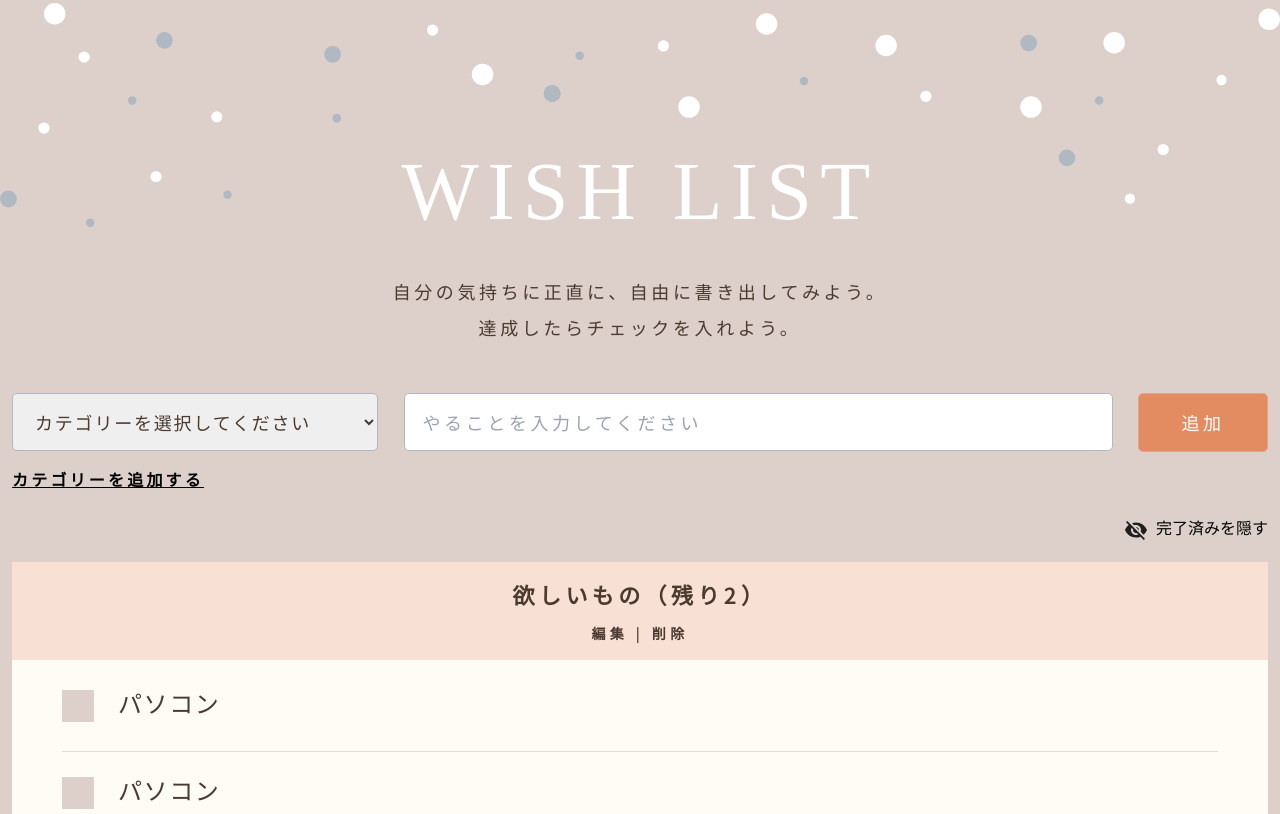
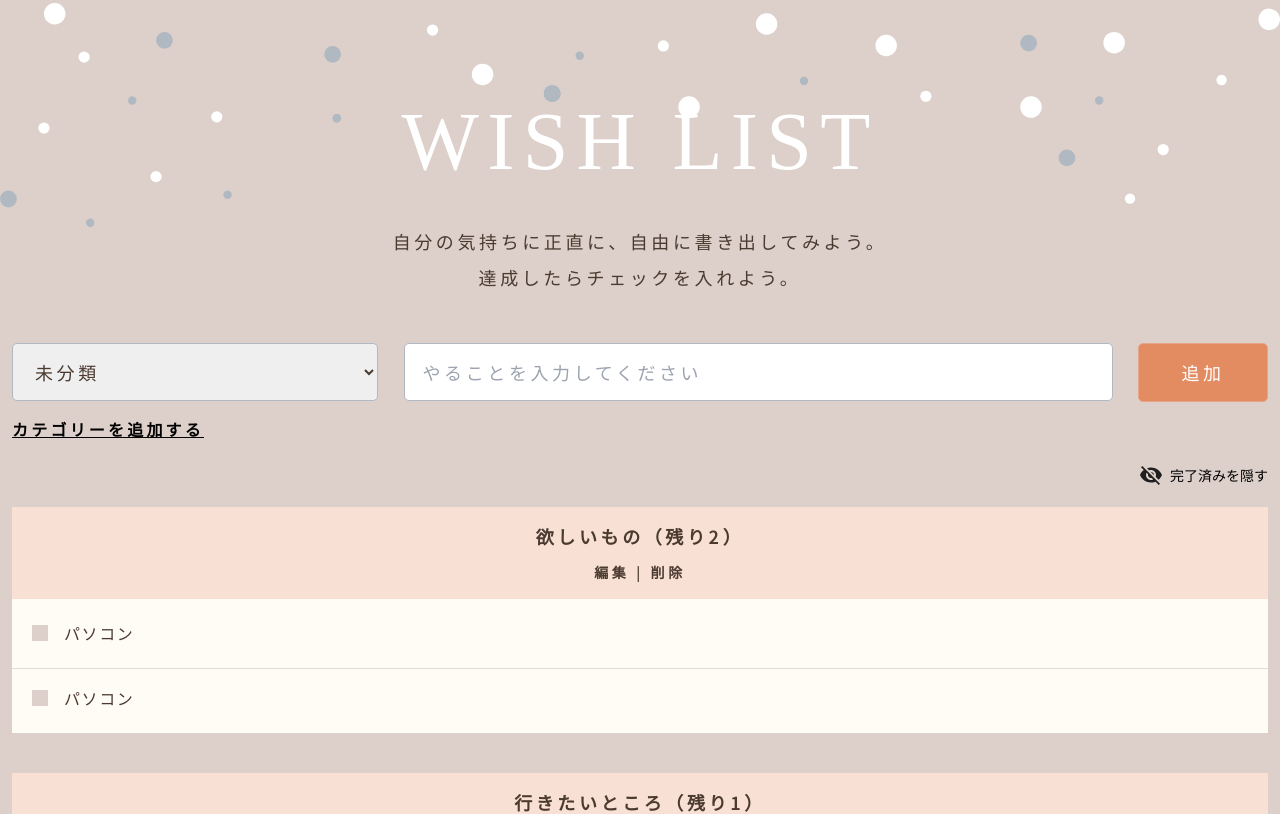
Before and after one commit to ayaoriko/react-todo-list, a React (Create React App) app: page / in a window 1280 px wide. Shown: the top 814 px of the page. Built offline with nearby package versions, Linux system fonts and the light colour scheme.

Commit message:
リスト追加時・チェックボックス選択時のアニメーションを追加

```diff
--- a/package.json
+++ b/package.json
@@ -11,6 +11,7 @@
     "react": "^19.1.1",
     "react-dom": "^19.1.1",
     "react-scripts": "5.0.1",
+    "react-transition-group": "^4.4.5",
     "web-vitals": "^2.1.4"
   },
   "scripts": {
--- a/src/App.js
+++ b/src/App.js
@@ -1,4 +1,4 @@
-import { useState } from 'react';
+import { useState,useEffect,useRef,createRef } from 'react';
 
 import Header from './components/Header';
 import TodoForm from './components/TodoForm';
@@ -7,10 +7,23 @@ import Footer from './components/Footer';
 
 import initialTodos from "./data/TodoList.json";
 import initialCategoryList from "./data/TodoCategory.json";
+
 export default function App() {
+  // チェックの有無を管理するために、initialTodosの配列にisCheck: falseを追加する
+  // useStateのtodosは「データとしてのTodoリスト」
+  const [todos,setTodos] = useState(initialTodos.map(todo => ({ ...todo,isCheck: false })));
 
-  // チェックの有無を管理するために、initialTodosの配列にisCheck: falseを追加する
-  const [todos,setTodos] = useState(initialTodos.map(todo => ({ ...todo,isCheck: false })));
+  // todoRefsはDOM要素としてのTodoリスト」
+  // 最初の1回しかアニメーションが効かない問題を解決するために、useRef({})で作ったtodoRefsに一度作ったrefを保存しておくことで、毎回新しいrefが作られないようにする
+  // todoRefsはあくまで「どのDOM要素がどのtodoに対応しているか」を管理するための対応表で、画面に表示する内容とは別物
+  const todoRefs = useRef({});
+
+  // refがなければ作る
+  todos.forEach(todo => {
+    if (!todoRefs.current[todo.id]) {
+      todoRefs.current[todo.id] = createRef();
+    }
+  });
 
   /** 1行で書くと
    * const allCategories = Array.from(new Set(initialTodos.map(todo => todo.category)));
@@ -21,12 +34,27 @@ export default function App() {
   /** Array.from(...) で もう一度「配列として扱える形」に戻す **/
   // allCategories = Array.from(new Set(allCategories));
   const [categoryList,setCategoryList] = useState(initialCategoryList);
+  // 追加したTodoのIDを保存するstate
+  const [lastAddedId,setLastAddedId] = useState(null);
+
+  // これを使って、追加したTodoまでスクロールする
+  // useRef(null)で初期化したlastAddedRef
+  // <li ref={lastAddedRef}>のようにHTML上で指定することで、
+  // liをDOMに配置した瞬間にlastAddedRef.currentにそのDOM要素が入ります。
+  const lastAddedRef = useRef(null);
+  // useEffectはlastAddedIdが変わるたびに実行されるので、
+  useEffect(() => {
+    // 新しいアイテムが追加されてlastAddedIdが更新されるとscrollIntoViewが走って追加したアイテムまでスムーズにスクロールする
+    if (lastAddedRef.current) {
+      lastAddedRef.current.scrollIntoView({ behavior: "smooth",block: "center" });
+    }
+  },[lastAddedId]);
 
   return (
     <div className="root-inner">
       <Header />
-      <TodoForm todos={todos} setTodos={setTodos} categoryList={categoryList} setCategoryList={setCategoryList} />
-      <TodoList todos={todos} setTodos={setTodos} categoryList={categoryList} setCategoryList={setCategoryList} />
+      <TodoForm todos={todos} setTodos={setTodos} categoryList={categoryList} setCategoryList={setCategoryList} setLastAddedId={setLastAddedId} />
+      <TodoList todos={todos} setTodos={setTodos} categoryList={categoryList} setCategoryList={setCategoryList} lastAddedId={lastAddedId} lastAddedRef={lastAddedRef} todoRefs={todoRefs.current} />
       <Footer />
     </div>
   );
--- a/src/components/TodoForm.js
+++ b/src/components/TodoForm.js
@@ -1,15 +1,23 @@
-import { useState } from 'react';
-export default function TodoForm({ todos,setTodos,categoryList,setCategoryList }) {
+import { useState,useEffect,useRef,createRef } from 'react';
+export default function TodoForm({ todos,setTodos,categoryList,setCategoryList,setLastAddedId }) {
   const [inputText,setInputText] = useState("");
   const [inputSelect,setInputSelect] = useState("");
   const [inputError,setInputError] = useState(0);
 
   // フォームの送信ボタンが押されたときの動作
   const handleSubmit = (e) => {
-    e.preventDefault(); // ページリロードを防ぐ
-    addTodoContent(todos,setTodos,inputText,setInputText,inputSelect,setInputError);
+    e.preventDefault();
+    // addTodoContentの戻り値として新しく追加したTodoのIDが返ってくる
+    const newId = addTodoContent(todos,setTodos,inputText,setInputText,inputSelect,setInputError);
+
+    // 追加した瞬間にblinkクラスを付けて、2秒後に外す挙動
+    if (newId) {
+      // 追加したTodoのIDをstateに保存します。これがblinkクラスを付ける条件になります。
+      setLastAddedId(newId);
+      // 2b000ミリ秒後にlastAddedIdをnullに戻して、blinkクラスを外します。
+      setTimeout(() => setLastAddedId(null),1000);
+    }
   };
-
   return (
     <>
       {/* Enterで登録できる仕様にするには、formタグとonSubmit指定する。*/}
@@ -39,7 +47,6 @@ function TodoFormCategorySelect({ categoryList,inputSelect,setInputSelect }) {
       {/* e.target.valueはHTMLの仕様で文字列のため、parseInt(e.target.value)にして数値にする */}
       <select name="category" id="category-select" className="todo-form-select" value={inputSelect}
         onChange={(e) => setInputSelect(parseInt(e.target.value))}>
-        <option value="">カテゴリーを選択してください</option>
         {categoryList.map(ct =>
           <option value={ct.id} key={ct.id} > {ct.name}</option>
         )}
@@ -55,7 +62,8 @@ function AddCategory(categoryList,setCategoryList,setInputSelect) {
     let maxId = categoryList.length > 0 ? Math.max(...categoryList.map(todo => todo.id)) : 0;
     const newList = [...categoryList,{ id: maxId + 1,name: userInput }];
     setCategoryList(newList);
-    setInputSelect(maxId + 1)
+    setInputSelect(maxId + 1);
+    return maxId + 1;
   }
 }
 
@@ -66,12 +74,12 @@ function addTodoContent(todos,setTodos,inputText,setInputText,inputSelect,setInp
     return;
   } else {
     setInputError(0);
-    console.log(inputSelect);
     // Math.max()は最大値を返す
     // Math.max() は空の配列を渡すとエラーになるので、todosが空の場合は0をセットする
     let maxId = todos.length > 0 ? Math.max(...todos.map(todo => todo.id)) : 0;
     // map ではなく、スプレッド構文で新しいオブジェクトを追加する形することで、後ろに追加される
     setTodos([...todos,{ id: maxId + 1,name: inputText,category: inputSelect,isCheck: false }]);
     setInputText("");
+    return maxId + 1;
   }
 }
--- a/src/components/TodoList.js
+++ b/src/components/TodoList.js
@@ -1,6 +1,7 @@
-import { useState } from 'react';
+import { useState,createRef,useRef,} from 'react';
+import { CSSTransition,TransitionGroup } from 'react-transition-group';
 
-export default function TodoList({ todos,setTodos,categoryList,setCategoryList }) {
+export default function TodoList({ todos,setTodos,categoryList,setCategoryList,lastAddedId,lastAddedRef,todoRefs }) {
     const [showCompleteList,setShowCompleteList] = useState(true);
     // { カテゴリーID: true or false } の形で編集モードかどうかを管理
     const [categoryMap,setCategoryMap] = useState({});
@@ -40,7 +41,7 @@ export default function TodoList({ todos,setTodos,categoryList,setCategoryList }
                         <ul className="todo-box-list">
                             {/* Todoが1件もない場合は、「完了しました！」と表示する */}
                             {lastItemCount > 0 || showCompleteList ?
-                                <TodoBoxList todos={todos} setTodos={setTodos} categoryId={cat.id} />
+                                <TodoBoxList todos={todos} setTodos={setTodos} categoryId={cat.id} lastAddedId={lastAddedId} lastAddedRef={lastAddedRef} todoRefs={todoRefs} />
                                 :
                                 !showCompleteList && <li className="todo-box-list-item"><span>完了しました！</span></li>
                             }
@@ -96,34 +97,58 @@ function ShowCompleteButton({ showCompleteList,setShowCompleteList }) {
 }
 
 // Todoのリスト部分
-function TodoBoxList({ todos,setTodos,categoryId }) {
+function TodoBoxList({ todos,setTodos,categoryId,lastAddedId,lastAddedRef,todoRefs }) {
     let CategoryTodos = todos.filter((todo) => todo.category === categoryId);
+    // react-transition-groupのライブラリを使って、Todoの追加・削除時にフェードイン・フェードアウトのアニメーションをつける
+    // React 19とreact-transition-groupの相性問題で、nodeRefを渡す必要がある
     return (
-        <>
-            {CategoryTodos.map(todoItem =>
-                <TodoBoxListItem key={todoItem.id} todoItem={todoItem} setTodos={setTodos} />
-            )}
-        </>
+        <TransitionGroup component={null}>
+            {CategoryTodos.map(todoItem => (
+                <CSSTransition key={todoItem.id} timeout={1000} classNames="fade" nodeRef={todoRefs[todoItem.id]}>
+                    <TodoBoxListItem todoItem={todoItem} setTodos={setTodos} lastAddedId={lastAddedId} lastAddedRef={lastAddedRef} nodeRef={todoRefs[todoItem.id]} />
+                </CSSTransition>
+            ))}
+        </TransitionGroup>
     );
 }
-
 // Todoのリスト部分の各アイテム
 // 子コンポーネントに分割して、useState を局所的に持たせることで、
 // 各Todoごとに個別の state を持てるようにする
-function TodoBoxListItem({ todoItem,setTodos }) {
+function TodoBoxListItem({ todoItem,setTodos,lastAddedId,lastAddedRef,nodeRef }) {
     const [isEditTodoItem,setIsEditTodoItem] = useState(false);
     const [todoText,setTodoText] = useState(todoItem.name);
     return (
-        <li className="todo-box-list-item" key={todoItem.id}>
+        // 追加したTodoにだけblinkクラスを付ける
+        // lastAddedRef：liをDOMに配置した瞬間にlastAddedRef.currentにそのDOM要素が入ります。（App.js参照）
+        <li ref={nodeRef} className={`todo-box-list-item ${todoItem.id === lastAddedId ? "blink" : ""}`}>
             <label htmlFor={'todo-item-' + todoItem.id}>
+                {/* 編集モードでなければチェックボックスを表示 */}
+                {!isEditTodoItem && <>
                     <input type="checkbox" id={'todo-item-' + todoItem.id} checked={todoItem.isCheck} className="todo-box-checkbox" onChange={() => {
+                        if (!todoItem.isCheck) {
                             setTodos(prev =>
                                 prev.map(todo =>
-                            todo.id === todoItem.id ? { ...todo,isCheck: !todo.isCheck } : todo
+                                    todo.id === todoItem.id ? { ...todo,isExiting: true } : todo
                                 )
                             );
+                            setTimeout(() => {
+                                setTodos(prev =>
+                                    prev.map(todo =>
+                                        todo.id === todoItem.id ? { ...todo,isCheck: true,isExiting: false } : todo
+                                    )
+                                );
+                            },300);
+                        } else {
+                            setTodos(prev =>
+                                prev.map(todo =>
+                                    todo.id === todoItem.id ? { ...todo,isCheck: false } : todo
+                                )
+                            );
+                        }
                     }}
                     />
+                </>
+                }
                 <svg xmlns="http://www.w3.org/2000/svg" height="14px" viewBox="0 -960 960 960" width="14px" fill="#4B3A30"><path d="M382-240 154-468l57-57 171 171 367-367 57 57-424 424Z" /></svg>
                 <span className="todo-box-list-item-label">{isEditTodoItem ?
                     <input Id={'todo-item-' + todoItem.id + '-input'} value={todoText} onChange={(e) => setTodoText(e.target.value)}
@@ -133,7 +158,10 @@ function TodoBoxListItem({ todoItem,setTodos }) {
                 <button className="todo-box-list-item-edit"
                     onClick={() => {
                         if (isEditTodoItem) {
-                            // 現在のtodosの値（配列）をprevとして受け取り、新しい配列を返す
+                            if (!todoText) {
+                                alert("Todoの内容を空にすることはできません。");
+                                return;
+                            }
                             setTodos(prev =>
                                 prev.map(t =>
                                     t.id === todoItem.id ? { ...t,name: todoText } : t
@@ -142,14 +170,17 @@ function TodoBoxListItem({ todoItem,setTodos }) {
                         }
                         setIsEditTodoItem(prev => !prev);
                     }}>{isEditTodoItem ? '確定' : '編集'} </button>
-                <button className="todo-box-list-item-delete"
+                {/* 編集モードでなければ削除ボタンを表示 */}
+                {
+                    <button className={`todo-box-list-item-delete ${isEditTodoItem ? 'hidden' : ''}`}
                         onClick={() => {
                             if (window.confirm("本当に削除しますか？")) {
                                 setTodos(prev => prev.filter(t => t.id !== todoItem.id));
                             }
                         }}
                     >削除</button>
+                }
             </div>
-        </li>
+        </li >
     )
 }
--- a/src/index.scss
+++ b/src/index.scss
@@ -10,6 +10,8 @@ $transition-default: all 0.3s ease-in-out;
 $focus-color: #683A1E;
 
 @mixin focusDefault() {
+  overflow-wrap: break-word;
+
   &:focus {
     outline: 1px solid $focus-color;
   }
@@ -71,14 +73,14 @@ body {
     text-align: center;
     background: #795548;
     color: #fff;
-    font-size: 12px;
+    font-size: 14px;
     padding: .5em;
   }
 
   height: 10vh;
 
   @media (min-width: 768px) {
-    height: 30vh;
+    height: 15vh;
   }
 }
 
@@ -94,7 +96,7 @@ body {
   letter-spacing: 0.1em;
 
   @media (min-width: 768px) {
-    padding-top: rem(130);
+    padding-top: rem(80);
     font-size: rem(82);
   }
 
@@ -163,6 +165,10 @@ body {
   color: #4b3a30;
   letter-spacing: 0.1em;
   @include focusDefault();
+
+  @media (min-width: 768px) {
+    letter-spacing: 0.2em;
+  }
 }
 
 .category-button {
@@ -235,7 +241,7 @@ body {
 
   @media (min-width: 768px) {
     margin-top: 24px;
-    font-size: 16px;
+    font-size: 14px;
     margin-bottom: -20px;
   }
 }
@@ -247,6 +253,7 @@ body {
 
 .todo-complete svg {
   display: inline-block;
+  margin-top: -5px;
   margin-right: 0.5em;
 }
 
@@ -272,7 +279,7 @@ body {
   letter-spacing: 0.1em;
 
   @media (min-width: 768px) {
-    font-size: rem(22);
+    font-size: rem(18);
     padding: rem(16);
     letter-spacing: 0.2em;
   }
@@ -284,6 +291,8 @@ body {
   border: 1px solid #B0B9C2;
   letter-spacing: 0.1em;
   color: #4b3a30;
+  width: 100%;
+  text-align: center;
   @include focusDefault();
 }
 
@@ -303,16 +312,14 @@ body {
 }
 
 .todo-box-list {
-  padding: 0 12px;
+  padding: 0;
   background-color: #FFFCF5;
 
-  @media (min-width: 768px) {
-    padding: 0 50px;
-  }
 }
 
 .todo-box-list-item {
   position: relative;
+  padding: 0 12px;
 
   /*** 編集・削除ボタンの表示制御 **/
   &:hover .todo-box-list-item-edit-area {
@@ -326,6 +333,10 @@ body {
 
   &+& {
     border-top: 1px solid #E1DCD5;
+  }
+
+  @media (min-width: 768px) {
+    padding: 0 20px;
   }
 }
 
@@ -341,7 +352,7 @@ body {
   letter-spacing: 0.1em;
 
   @media (min-width: 768px) {
-    padding: 25px 0;
+    padding: 20px 0;
   }
 }
 
@@ -351,10 +362,11 @@ body {
   width: 20px;
   background-color: #DDD0CA;
   cursor: pointer;
+  margin-top: 1px;
 
   @media (min-width: 768px) {
-    height: 32px;
-    width: 32px;
+    height: 16px;
+    width: 16px;
   }
 }
 
@@ -365,10 +377,15 @@ body {
   left: 3px;
 
   @media (min-width: 768px) {
-    width: 24px;
-    height: 24px;
-    top: 30px;
+    width: 16px;
+    height: 16px;
+    top: 21px;
+    left: 0px;
   }
+}
+
+.todo-box-list-item svg:not(.todo-box-checkbox + svg) {
+  display: none;
 }
 
 .todo-box-checkbox:checked+svg {
@@ -389,9 +406,9 @@ body {
   width: calc(100% - 14px - 10px);
 
   @media (min-width: 768px) {
-    margin-left: 24px;
-    font-size: rem(24);
-    width: calc(100% - 24px - 30px - 62px - 62px - rem(14) - rem(14));
+    margin-left: 16px;
+    font-size: rem(16);
+    width: calc(100% - 24px - 30px - 62px - 62px);
   }
 }
 
@@ -401,6 +418,7 @@ body {
   border: 1px solid #B0B9C2;
   letter-spacing: 0.1em;
   color: #4b3a30;
+  width: 100%;
   @include focusDefault();
 }
 
@@ -413,7 +431,7 @@ body {
     padding-bottom: 0;
     opacity: 0;
     position: absolute;
-    right: 0;
+    right: 20px;
     top: 0;
     bottom: 0;
     margin: auto;
@@ -452,3 +470,34 @@ body {
   background-color: #9D1717;
   color: #fff;
 }
+
+.todo-box-list-item-delete.hidden {
+  opacity: 0;
+}
+
+/**登録時の点滅**/
+@keyframes blink {
+
+  0%,
+  100% {
+    opacity: 1;
+  }
+
+  50% {
+    opacity: 0;
+  }
+}
+
+.blink {
+  animation: blink .5s infinite;
+}
+
+/** react-transition-groupでのフェードイン・フェードアウトアニメーション **/
+.fade-exit {
+  opacity: 1;
+}
+
+.fade-exit-active {
+  opacity: 0;
+  transition: opacity 1s ease-in-out;
+}
```
Also changed, not shown: 1 other file (tests, documents, lock files or other folders). Lines whose indentation alone changed are shown as unchanged.
